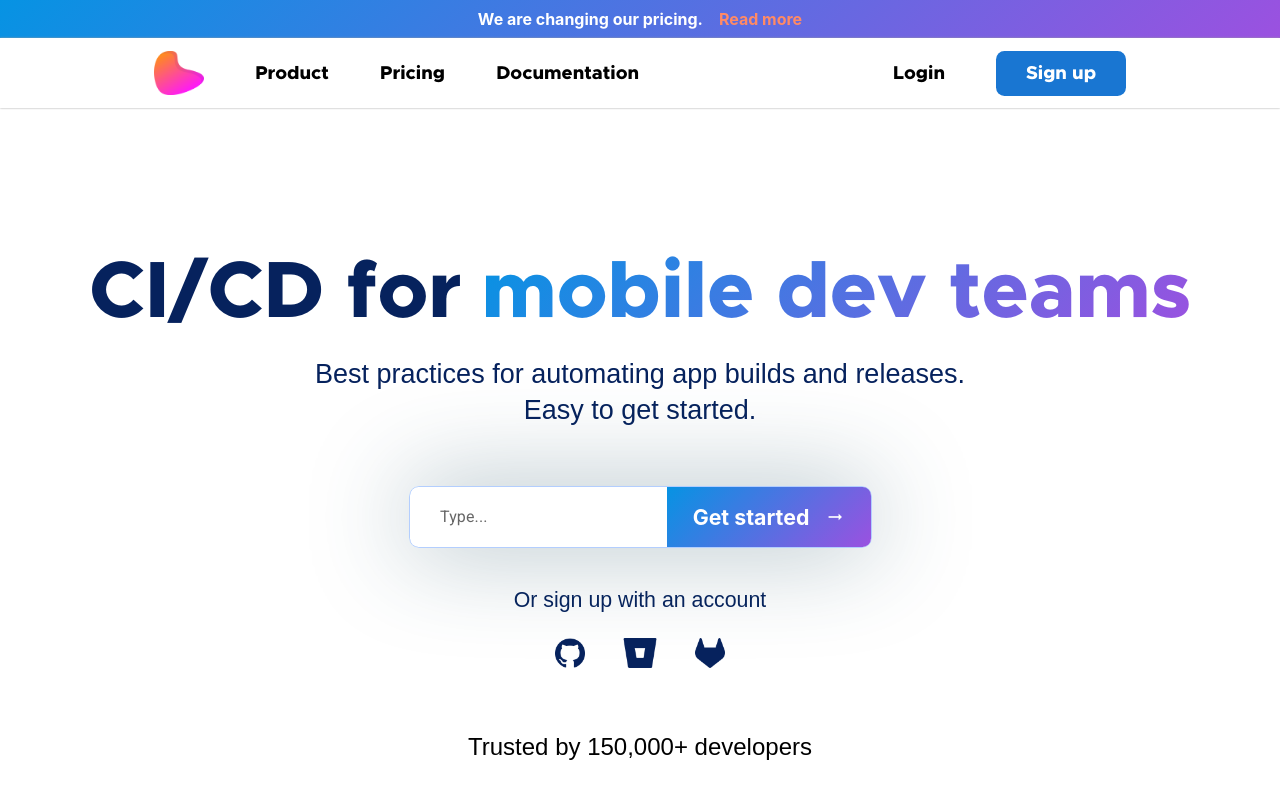
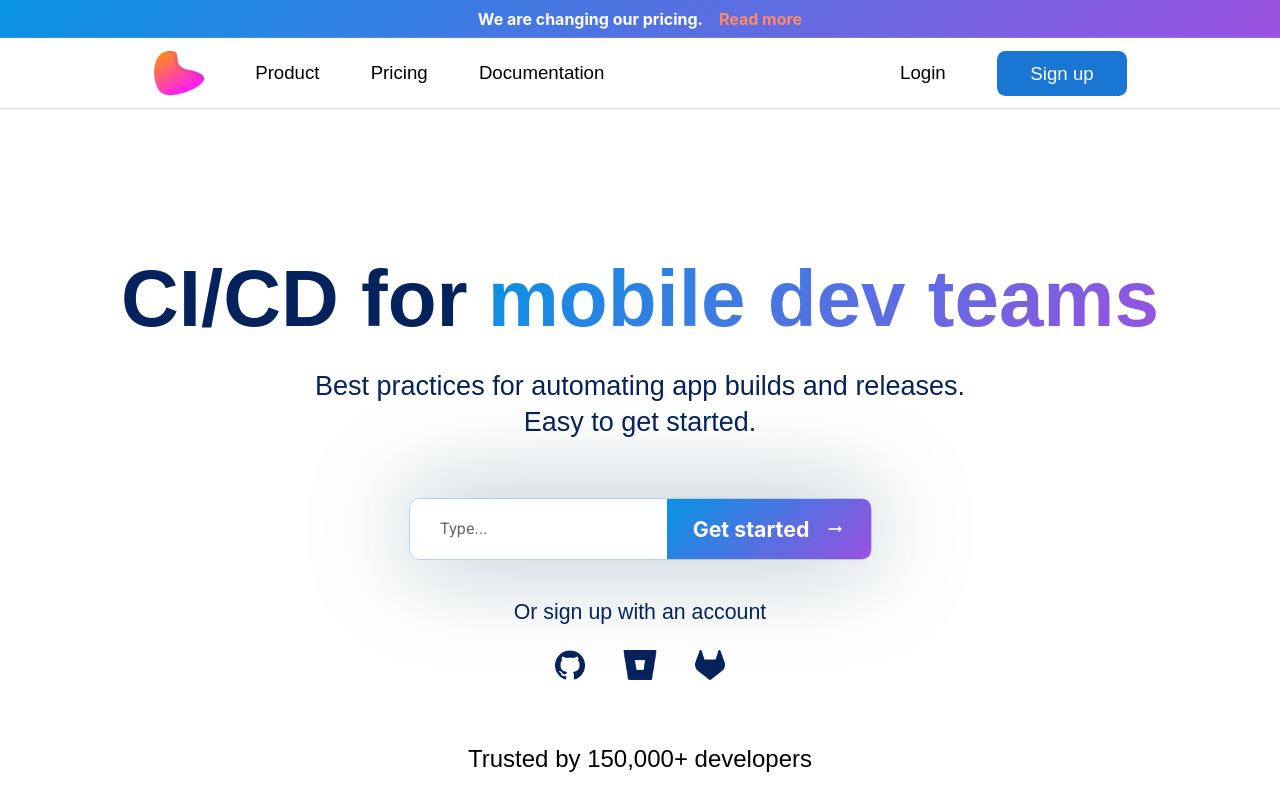
Before and after one commit to Acquahub/ncwmgpytbkxk7wpjr4, a Next.js app: page /landing in a window 1280 px wide. Built offline with nearby package versions, Linux system fonts and the light colour scheme; a web font is replaced by a local one.

Commit message:
My commit message

```diff
--- a/src/agua/assets/fonts.jsx
+++ b/src/agua/assets/fonts.jsx
@@ -8,12 +8,12 @@ export const GoogleRoboto = Roboto({
     variable: '--Roboto'
 });
 export const Metropolis_ExtraBold = localFont({
-    src: "../../../public/assets/Metropolis-ExtraBold.woff2",
+    src: "./fonts/Metropolis-ExtraBold.woff2",
     display: 'swap',
     variable: "--Metropolis_ExtraBold",
 });
 export const Metropolis_Regular_1 = localFont({
-    src: "../../../public/assets/Metropolis-Regular_1.woff2",
+    src: "./fonts/Metropolis-Regular_1.woff2",
     display: 'swap',
     variable: "--Metropolis_Regular_1",
 });
--- a/src/app/landing/page.tsx
+++ b/src/app/landing/page.tsx
@@ -43,7 +43,7 @@ const title3FontFamily = fonts['Metropolis_ExtraBold'];
 </div>
 </div>
 <div id="header-cb97a198f35247b881e817d801354b5b" className={styles["header-cb97a198f35247b881e817d801354b5b"]+ ' header-cb97a198f35247b881e817d801354b5b-orientation'}  >
-<div id="layer-4-9c8ff8533df24e0ba147c3317f834543" className={styles["layer-4-9c8ff8533df24e0ba147c3317f834543"]+ ' layer-4-9c8ff8533df24e0ba147c3317f834543-parentOrientationVariable'+ ' layer-4-9c8ff8533df24e0ba147c3317f834543-parentOrientationVariable'}  >
+<div id="layer-4-9c8ff8533df24e0ba147c3317f834543" className={styles["layer-4-9c8ff8533df24e0ba147c3317f834543"]+ ' layer-4-9c8ff8533df24e0ba147c3317f834543-parentOrientationVariable'}  >
 <div className={styles["imageview-1-e14f48970ed7443496b0c89f940697fb"]} >
     <Image id="imageview-1-e14f48970ed7443496b0c89f940697fb" style={{ objectFit: 'contain' }} fill={true} alt="imageview-1" src='/assets/real.png' />
 </div>
@@ -66,7 +66,7 @@ const title3FontFamily = fonts['Metropolis_ExtraBold'];
     </div>
 </div>
 </div>
-<div id="layer-5-815b3c91c0104febb08df9587767c046" className={styles["layer-5-815b3c91c0104febb08df9587767c046"]+ ' layer-5-815b3c91c0104febb08df9587767c046-parentOrientationVariable'+ ' layer-5-815b3c91c0104febb08df9587767c046-parentOrientationVariable'}  >
+<div id="layer-5-815b3c91c0104febb08df9587767c046" className={styles["layer-5-815b3c91c0104febb08df9587767c046"]+ ' layer-5-815b3c91c0104febb08df9587767c046-parentOrientationVariable'}  >
 
 <div className={titleFont.variable}>
     <div id="text-7-170d6fcc985d4247bdaf4f90c4c2517c" className={styles["text-7-170d6fcc985d4247bdaf4f90c4c2517c"]}  >
```
Also changed, not shown: src/agua/assets/fonts/Metropolis-ExtraBold.woff2 (added), src/agua/assets/fonts/Metropolis-Regular_1.woff2 (added).
